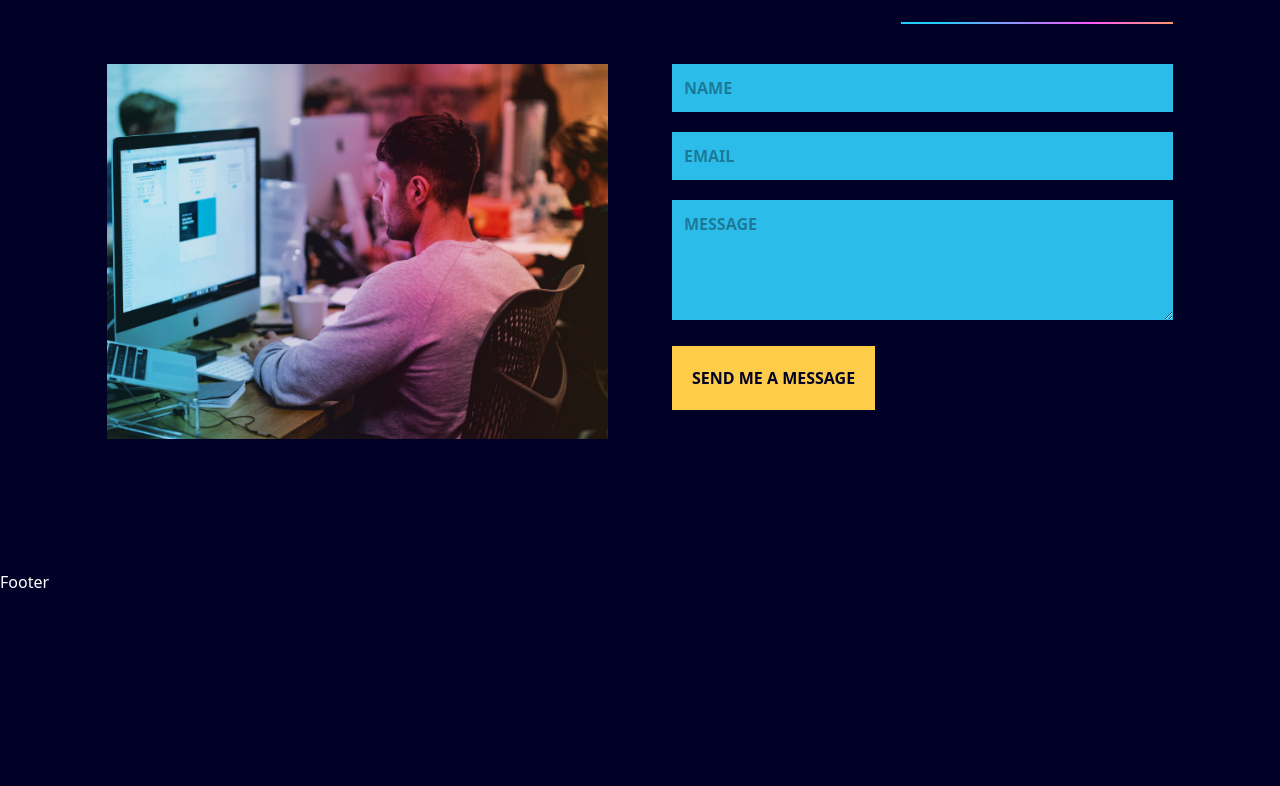
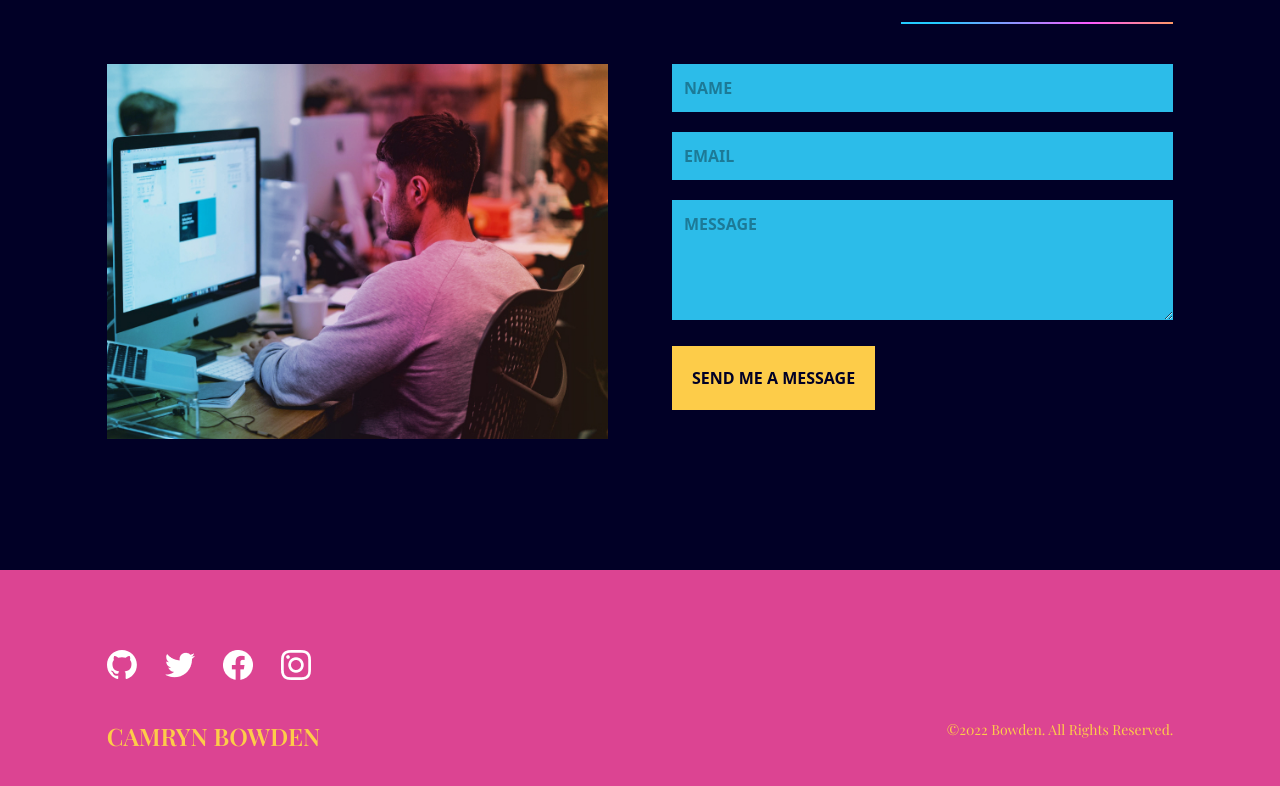
Before and after one commit to SmallPeenwow/react-tailwind-portfolio, a React (Vite) app: page / in a window 1280 px wide. Shown: the part 4412-5198 px from the top of the page. Before the commit the page ends 5043 px from the top, so only its background shows below. Built offline with nearby package versions, Linux system fonts and the light colour scheme.

Commit message:
Footer Page Done

```diff
--- a/src/components/Footer.tsx
+++ b/src/components/Footer.tsx
@@ -1,7 +1,17 @@
-import React from 'react';
+import SocialMediaIcons from './SocialMediaIcons';
 
 const Footer = () => {
-	return <div>Footer</div>;
+	return (
+		<footer className='h-64 bg-red pt-10'>
+			<div className='w-5/6 mx-auto'>
+				<SocialMediaIcons />
+				<div className='md:flex justify-center md:justify-between text-center'>
+					<p className='uppercase font-playfair font-semibold text-2xl text-yellow'>Camryn Bowden</p>
+					<p className='font-playfair text-sm text-yellow'>©2022 Bowden. All Rights Reserved.</p>
+				</div>
+			</div>
+		</footer>
+	);
 };
 
 export default Footer;
```
